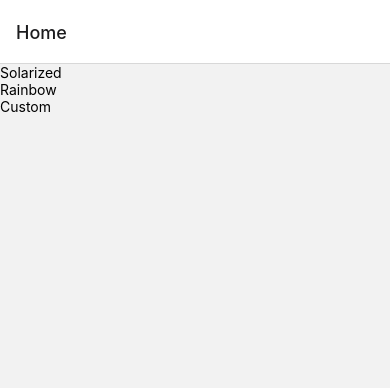
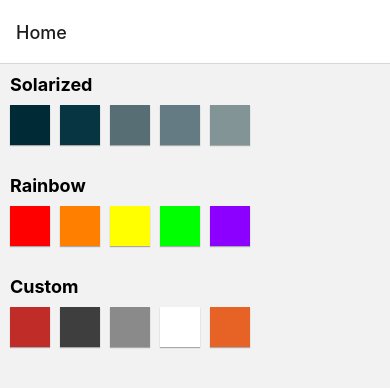
Before and after one commit to AttackOnMorty/rn-expo, a React Native app: screen / in a window 390 px wide. Shown: the top 388 px of the page. Built offline with nearby package versions, Linux system fonts and the light colour scheme.

Commit message:
Extract PalettePreview component

```diff
--- /dev/null
+++ b/components/PalettePreview.js
@@ -0,0 +1,45 @@
+import React from 'react';
+import { FlatList, View, Text, StyleSheet } from 'react-native';
+import { TouchableOpacity } from 'react-native-gesture-handler';
+
+const PalettePreview = ({ palette, onPress }) => {
+  const { paletteName, colors } = palette;
+
+  return (
+    <TouchableOpacity onPress={onPress}>
+      <Text style={styles.heading}>{paletteName}</Text>
+      <FlatList
+        style={styles.list}
+        data={colors.slice(0, 5)}
+        keyExtractor={(item) => item.hexCode}
+        renderItem={({ item }) => (
+          <View style={[styles.box, { backgroundColor: item.hexCode }]} />
+        )}
+      />
+    </TouchableOpacity>
+  );
+};
+
+const styles = StyleSheet.create({
+  heading: {
+    fontSize: 18,
+    fontWeight: 'bold',
+    marginBottom: 10,
+  },
+  list: {
+    flexDirection: 'row',
+    marginBottom: 30,
+  },
+  box: {
+    shadowColor: '#000',
+    shadowOffset: { width: 0, height: 1 },
+    shadowOpacity: 0.3,
+    shadowRadius: 1,
+    elevation: 2,
+    height: 40,
+    width: 40,
+    marginRight: 10,
+  },
+});
+
+export default PalettePreview;
--- a/screens/ColorPalette.js
+++ b/screens/ColorPalette.js
@@ -6,7 +6,6 @@ const ColorPalette = ({ route }) => {
   const { colors } = route.params;
 
   return (
-    <SafeAreaView>
     <FlatList
       // TODO: Using style is not working
       contentContainerStyle={styles.container}
@@ -16,7 +15,6 @@ const ColorPalette = ({ route }) => {
         <ColorBox colorName={colorName} hexCode={hexCode} />
       )}
     />
-    </SafeAreaView>
   );
 };
 
--- a/screens/Home.js
+++ b/screens/Home.js
@@ -1,6 +1,6 @@
 import React from 'react';
-import { View, Text, FlatList } from 'react-native';
-import { TouchableOpacity } from 'react-native-gesture-handler';
+import { FlatList, StyleSheet } from 'react-native';
+import PalettePreview from '../components/PalettePreview';
 
 const SOLARIZED = [
   { colorName: 'Base03', hexCode: '#002b36' },
@@ -43,27 +43,24 @@ const COLOR_PALETTES = [
   { paletteName: 'Custom', colors: CUSTOM },
 ];
 
-const Home = ({ navigation }) => {
-  return (
-    <View>
-      <FlatList
-        data={COLOR_PALETTES}
-        keyExtractor={(item) => item.paletteName}
-        renderItem={({ item: { paletteName, colors } }) => (
-          <TouchableOpacity
-            onPress={() =>
-              navigation.navigate('ColorPalette', {
-                paletteName,
-                colors,
-              })
-            }
-          >
-            <Text>{paletteName}</Text>
-          </TouchableOpacity>
-        )}
+const Home = ({ navigation }) => (
+  <FlatList
+    style={styles.container}
+    data={COLOR_PALETTES}
+    keyExtractor={(item) => item.paletteName}
+    renderItem={({ item }) => (
+      <PalettePreview
+        palette={item}
+        onPress={() => navigation.push('ColorPalette', item)}
       />
-    </View>
-  );
-};
+    )}
+  />
+);
+
+const styles = StyleSheet.create({
+  container: {
+    padding: 10,
+  },
+});
 
 export default Home;
```
Lines whose indentation alone changed are shown as unchanged.
